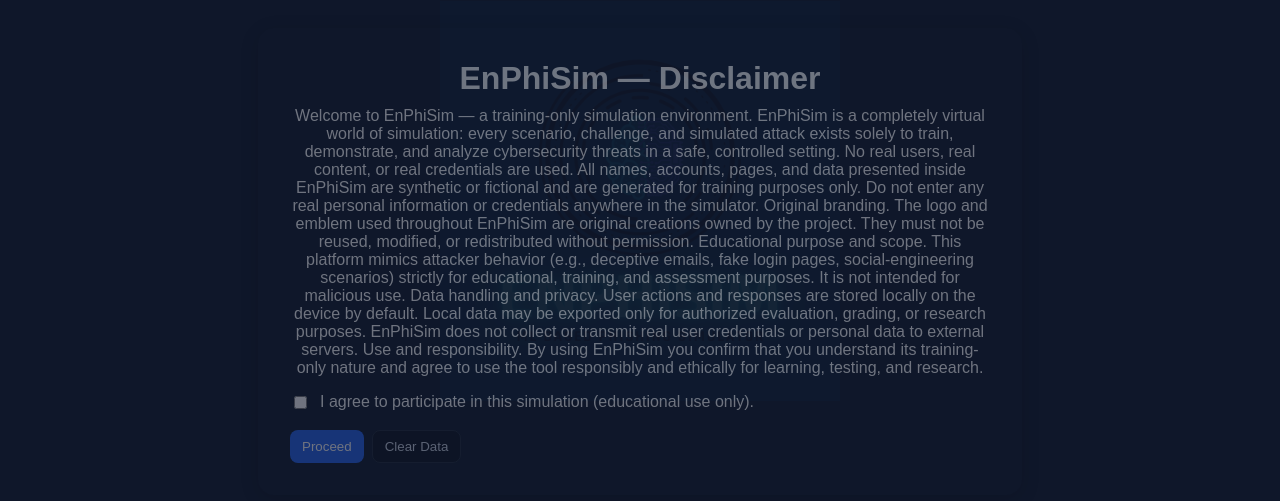
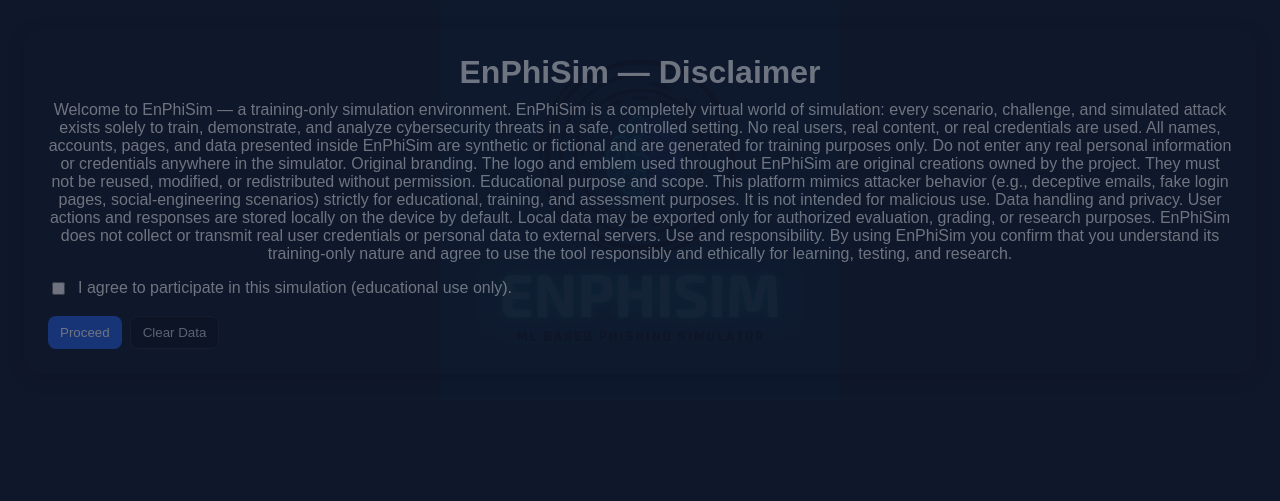
Before and after one commit to Divyatej-2024/EnPhiSim, a React (Create React App) app in the folder frontend/: page /disclaimer in a window 1280 px wide. Shown: the part 199-700 px from the top of the page. Built offline with nearby package versions, Linux system fonts and the light colour scheme; no server answers.

Commit message:
template

```diff
--- a/frontend/src/level.css
+++ b/frontend/src/level.css
@@ -19,6 +19,11 @@ body {
 body {
   margin: 0;
   font-family: Arial, sans-serif;
+}
+*,
+*::before,
+*::after {
+  box-sizing: border-box;
 }
 body {
   margin: 0;
@@ -454,7 +459,8 @@ p {
   background: white;
   padding: 25px;
   border-radius: 12px;
-  width: 350px;
+  width: min(350px, calc(100vw - 32px));
+  max-width: 100%;
   text-align: center;
   box-shadow: 0 4px 20px rgba(0,0,0,0.3);
 }
@@ -557,9 +563,9 @@ p {
 /* --- Page Layout --- */
 .level-container {
   width: 100%;
-  max-width: 900px;
-  margin: 40px auto;
-  padding: 20px;
+  max-width: min(1280px, 100%);
+  margin: 0 auto;
+  padding: clamp(12px, 2.5vw, 24px);
   animation: fadein 0.5s ease;
 }
 
@@ -734,11 +740,13 @@ p {
 
 /* ---------- Shared components ---------- */
 .level-content {
-  max-width: 700px;
+  width: 100%;
+  max-width: 100%;
  /* background: rgba(255, 255, 255, 0.1);*/
-  padding: 2rem;
+  padding: clamp(10px, 2vw, 24px);
   border-radius: 1rem;
   box-shadow: 0 4px 20px rgba(0, 0, 0, 0.3);
+  overflow-x: hidden;
 }
 
 .level-button {
--- a/frontend/src/pages/levels/templates/BrowserLevel.js
+++ b/frontend/src/pages/levels/templates/BrowserLevel.js
@@ -37,8 +37,10 @@ export default function BrowserLevel({ level: scenario }) {
               </div>
             )}
 
-            <h3 style={{ margin: "8px 0" }}>{level.page_title || "Website Content"}</h3>
-            <p style={{ whiteSpace: "pre-wrap", lineHeight: 1.6 }}>{level.content || level.level_text || "No content available."}</p>
+            <h3 style={{ margin: "8px 0", overflowWrap: "anywhere" }}>{level.page_title || "Website Content"}</h3>
+            <p style={{ whiteSpace: "pre-wrap", lineHeight: 1.6, overflowWrap: "anywhere" }}>
+              {level.content || level.level_text || "No content available."}
+            </p>
 
             {Array.isArray(level.suspicious_elements) && level.suspicious_elements.length > 0 && (
               <div style={{ marginTop: 14 }}>
--- a/frontend/src/pages/levels/templates/ImageLevel.js
+++ b/frontend/src/pages/levels/templates/ImageLevel.js
@@ -19,7 +19,7 @@ export default function ImageLevel({ level: scenario }) {
               />
             </div>
 
-            <div style={{ padding: 16, background: "#f8fafc", borderLeft: "1px solid #e5e7eb" }}>
+            <div style={{ padding: 16, background: "#f8fafc", borderLeft: "1px solid #e5e7eb", overflowWrap: "anywhere" }}>
               <div style={{ marginBottom: 10 }}><strong>Risk Score:</strong> {level.risk_score || 0}%</div>
               <div style={{ marginBottom: 10 }}><strong>Risk Level:</strong> {level.risk_level || "unknown"}</div>
 
--- a/frontend/src/pages/levels/templates/MailBrowserLevel.js
+++ b/frontend/src/pages/levels/templates/MailBrowserLevel.js
@@ -10,7 +10,7 @@ export default function MailBrowserLevel({ level: scenario }) {
         <div style={{ width: "100%", maxWidth: 1200, margin: "0 auto", background: "#fff", borderRadius: 12, overflow: "hidden" }}>
           <div style={{ padding: 14, background: "#1d4ed8", color: "#fff", display: "flex", justifyContent: "space-between", gap: 10, flexWrap: "wrap" }}>
             <strong>Cross-Channel Investigation</strong>
-            <div style={{ display: "flex", gap: 8 }}>
+            <div style={{ display: "flex", gap: 8, flexWrap: "wrap" }}>
               <button onClick={() => setView("split")} style={{ background: view === "split" ? "#fff" : "transparent", color: view === "split" ? "#1d4ed8" : "#fff" }}>
                 Split
               </button>
@@ -22,13 +22,13 @@ export default function MailBrowserLevel({ level: scenario }) {
 
           {view === "split" ? (
             <div style={{ display: "grid", gridTemplateColumns: "repeat(auto-fit, minmax(280px, 1fr))", gap: 1, background: "#e5e7eb" }}>
-              <div style={{ background: "#fff", padding: 14 }}>
+              <div style={{ background: "#fff", padding: 14, overflowWrap: "anywhere" }}>
                 <h4>Email Evidence</h4>
                 <p><strong>From:</strong> {level.phish_email || "Unknown"}</p>
                 <p><strong>Subject:</strong> {level.subj || level.email_subject || "Security message"}</p>
                 <p>{level.email_preview || level.level_text || "No message content provided."}</p>
               </div>
-              <div style={{ background: "#fff", padding: 14 }}>
+              <div style={{ background: "#fff", padding: 14, overflowWrap: "anywhere" }}>
                 <h4>Web Evidence</h4>
                 <p><strong>URL:</strong> {level.suspicious_url || level.url || "Unknown URL"}</p>
                 <p>{level.browser_note || "Review domain mismatch and credential collection patterns."}</p>
--- a/frontend/src/pages/levels/templates/MailLevel.js
+++ b/frontend/src/pages/levels/templates/MailLevel.js
@@ -35,17 +35,17 @@ export default function MailLevel({ level }) {
     }
 
     .mail-header {
-    width:100%;
       background: #f8f9fa;
       padding: 16px 24px;
       border-bottom: 1px solid #e0e0e0;
       display: flex;
       align-items: center;
       justify-content: space-between;
+      gap: 12px;
+      flex-wrap: wrap;
     }
 
     .live-indicator {
-    width:100%;
       display: flex;
       align-items: center;
       gap: 8px;
@@ -145,7 +145,6 @@ export default function MailLevel({ level }) {
     }
 
     .mail-content {
-    width:100%;
       display: grid;
       grid-template-columns: 400px 1fr;
       background: #fff;
@@ -188,16 +187,14 @@ export default function MailLevel({ level }) {
     }
 
     .email-sender {
-width:100%;
-    color: #202124;
+      color: #202124;
       overflow: hidden;
       text-overflow: ellipsis;
       white-space: nowrap;
     }
 
     .email-subject {
-    width:100%;
-    color: #5f6368;
+      color: #5f6368;
       overflow: hidden;
       text-overflow: ellipsis;
       white-space: nowrap;
@@ -210,7 +207,6 @@ width:100%;
     }
 
     .email-preview {
-    width:100%;
       padding: 30px;
       background: #fff;
     }
@@ -256,6 +252,7 @@ width:100%;
       gap: 8px;
       cursor: help;
       position: relative;
+      overflow-wrap: anywhere;
     }
 
     .email-tooltip {
@@ -275,8 +272,7 @@ width:100%;
     }
 
     .email-body {
-    width:100%;
-    line-height: 1.8;
+      line-height: 1.8;
       color: #333;
       font-size: 15px;
       min-height: 300px;
@@ -404,6 +400,8 @@ width:100%;
     @media (max-width: 768px) {
       .mail-header { flex-direction: column; align-items: stretch; gap: 10px; }
       .mail-search { width: 100%; }
+      .live-indicator { width: 100%; justify-content: center; }
+      .email-header { align-items: flex-start; }
       .email-item { grid-template-columns: 20px 1fr auto; grid-template-rows: auto auto; align-items: start; }
       .email-sender { grid-column: 2; grid-row: 1; max-width: none; }
       .email-subject { grid-column: 2 / span 2; grid-row: 2; }
--- a/frontend/src/pages/levels/templates/MessageLevel.js
+++ b/frontend/src/pages/levels/templates/MessageLevel.js
@@ -46,7 +46,7 @@ export default function MessageLevel({ level: scenario }) {
                     }}
                   >
                     {msg.sender !== "user" && <div style={{ fontSize: 12, fontWeight: 600 }}>{msg.sender_name || level.contact_name}</div>}
-                    <div>{msg.text}</div>
+                    <div style={{ overflowWrap: "anywhere" }}>{msg.text}</div>
                     {msg.has_link && <div style={{ marginTop: 4, fontSize: 12, color: "#b91c1c" }}>Contains external link</div>}
                   </div>
                 </div>
--- a/frontend/src/pages/levels/templates/NotificationLevel.js
+++ b/frontend/src/pages/levels/templates/NotificationLevel.js
@@ -41,8 +41,8 @@ export default function NotificationLevel({ level: scenario }) {
                     borderBottom: "1px solid #f1f5f9",
                   }}
                 >
-                  <div style={{ fontWeight: 600 }}>{n.title}</div>
-                  <div style={{ fontSize: 14, color: "#475569" }}>{n.message}</div>
+                  <div style={{ fontWeight: 600, overflowWrap: "anywhere" }}>{n.title}</div>
+                  <div style={{ fontSize: 14, color: "#475569", overflowWrap: "anywhere" }}>{n.message}</div>
                   <div style={{ fontSize: 12, color: "#64748b" }}>{n.time || "Now"}</div>
                 </div>
               ))}
@@ -51,7 +51,9 @@ export default function NotificationLevel({ level: scenario }) {
             {current && (
               <div style={{ padding: 14, background: "#f8fafc" }}>
                 <div><strong>From:</strong> {current.sender || "System"}</div>
-                <div style={{ marginTop: 8, whiteSpace: "pre-wrap" }}>{current.full_message || current.message}</div>
+                <div style={{ marginTop: 8, whiteSpace: "pre-wrap", overflowWrap: "anywhere" }}>
+                  {current.full_message || current.message}
+                </div>
                 {current.suspicious && (
                   <div style={{ marginTop: 10, color: "#b91c1c" }}>This notification looks suspicious.</div>
                 )}
```
Also changed, not shown: frontend/src/pages/levels/templates/MailBrowserMessageLevel.js (+4 -4 lines).
